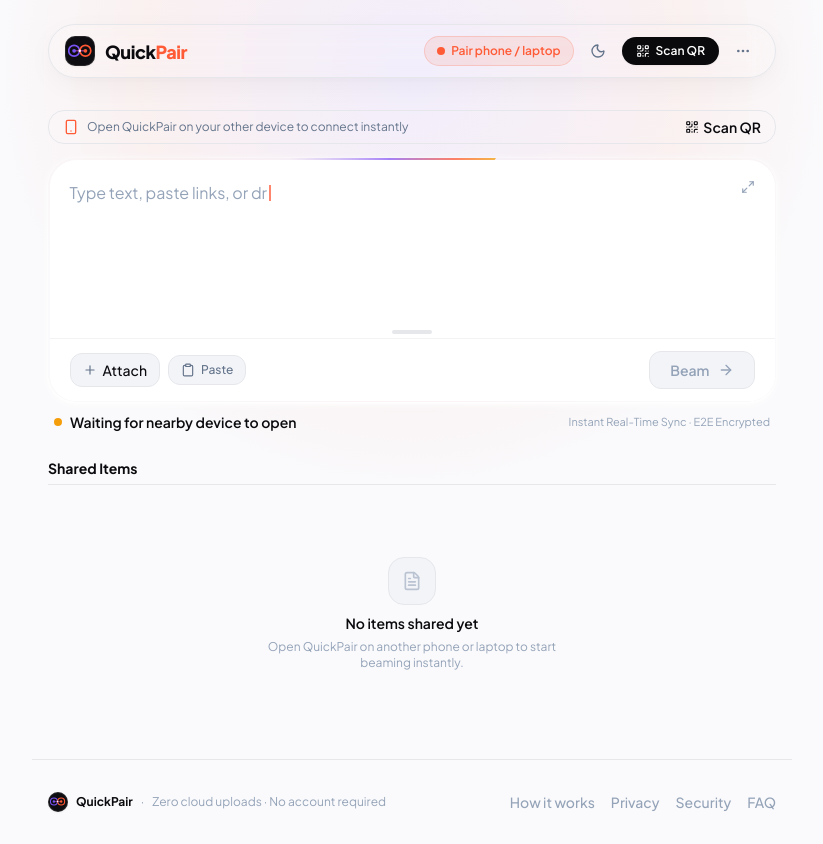
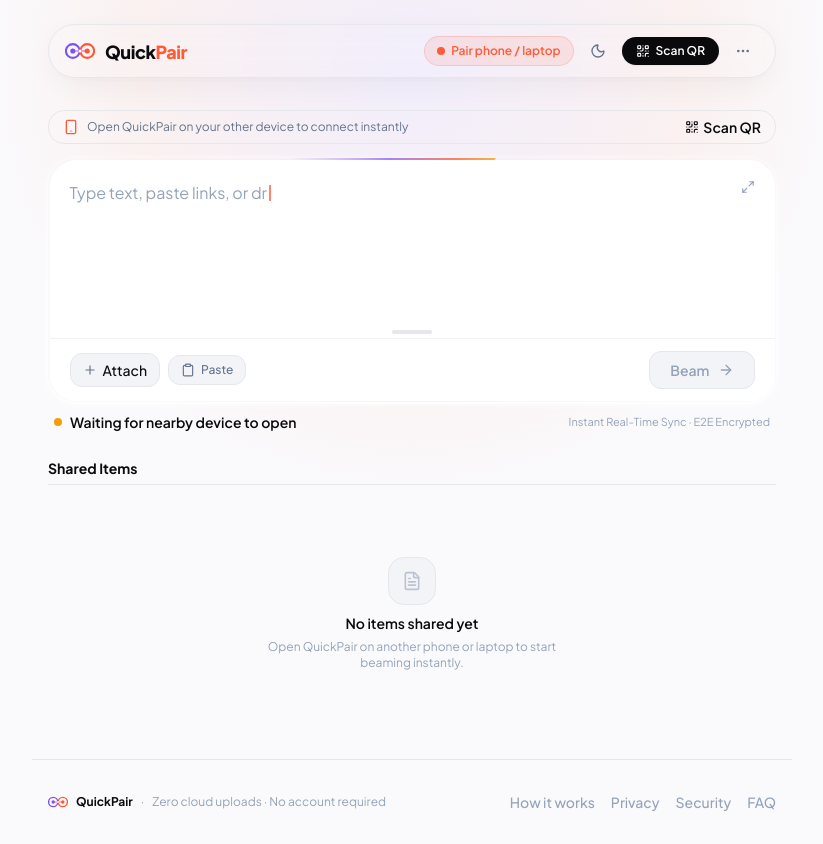
Before and after one commit to rxzz694u-rgb/quickpair, a React (Vite) app: page / in a window 1280 px wide. Shown: the whole page, without its empty margins (228-1051 px from the left). Built offline with nearby package versions, Linux system fonts and the light colour scheme; no server answers; the database is empty.

Commit message:
style: remove black squircle container and use pure transparent SVG logo across navbar and footer

```diff
--- a/src/components/LogoIcon.tsx
+++ b/src/components/LogoIcon.tsx
@@ -8,19 +8,17 @@
 
 export const LogoIcon: React.FC<LogoIconProps> = ({
   size = 32,
-  variant = 'badge',
   className = '',
 }) => {
   const pixelSize = typeof size === 'number' ? `${size}px` : size;
 
-  if (variant === 'plain') {
   return (
     <svg
       viewBox="0 0 100 100"
       fill="none"
       xmlns="http://www.w3.org/2000/svg"
       style={{ width: pixelSize, height: pixelSize }}
-        className={`flex-shrink-0 ${className}`}
+      className={`flex-shrink-0 select-none ${className}`}
     >
       {/* Connecting Beam */}
       <line
@@ -29,12 +27,12 @@
         x2="74"
         y2="50"
         stroke="#E052D0"
-          strokeWidth="6"
+        strokeWidth="6.5"
         strokeOpacity="0.55"
         strokeLinecap="round"
       />
 
-        {/* Left Purple Ring */}
+      {/* Left Electric Purple Ring */}
       <circle
         cx="26"
         cy="50"
@@ -46,11 +44,11 @@
       <circle
         cx="26"
         cy="50"
-          r="8"
+        r="8.5"
         fill="#7952F5"
       />
 
-        {/* Right Coral Ring */}
+      {/* Right Sunset Coral Ring */}
       <circle
         cx="74"
         cy="50"
@@ -62,11 +60,11 @@
       <circle
         cx="74"
         cy="50"
-          r="8"
+        r="8.5"
         fill="#FF5733"
       />
 
-        {/* Central White Node */}
+      {/* Central White Intersecting Node */}
       <circle
         cx="50"
         cy="50"
@@ -75,71 +73,4 @@
       />
     </svg>
   );
-  }
-
-  return (
-    <div
-      style={{ width: pixelSize, height: pixelSize }}
-      className={`relative inline-flex items-center justify-center rounded-[10px] bg-[#0E0E12] border border-white/10 shadow-sm flex-shrink-0 select-none overflow-hidden ${className}`}
-    >
-      <svg
-        viewBox="0 0 100 100"
-        fill="none"
-        xmlns="http://www.w3.org/2000/svg"
-        className="w-[84%] h-[84%]"
-      >
-        {/* Connecting Beam */}
-        <line
-          x1="26"
-          y1="50"
-          x2="74"
-          y2="50"
-          stroke="#E052D0"
-          strokeWidth="6"
-          strokeOpacity="0.55"
-          strokeLinecap="round"
-        />
-
-        {/* Left Purple Ring */}
-        <circle
-          cx="26"
-          cy="50"
-          r="23"
-          stroke="#7952F5"
-          strokeWidth="7"
-        />
-        {/* Left Inner Purple Dot */}
-        <circle
-          cx="26"
-          cy="50"
-          r="8"
-          fill="#7952F5"
-        />
-
-        {/* Right Coral Ring */}
-        <circle
-          cx="74"
-          cy="50"
-          r="23"
-          stroke="#FF5733"
-          strokeWidth="7"
-        />
-        {/* Right Inner Coral Dot */}
-        <circle
-          cx="74"
-          cy="50"
-          r="8"
-          fill="#FF5733"
-        />
-
-        {/* Central White Node */}
-        <circle
-          cx="50"
-          cy="50"
-          r="5"
-          fill="#FFFFFF"
-        />
-      </svg>
-    </div>
-  );
 };
```
Lines whose indentation alone changed are shown as unchanged.
